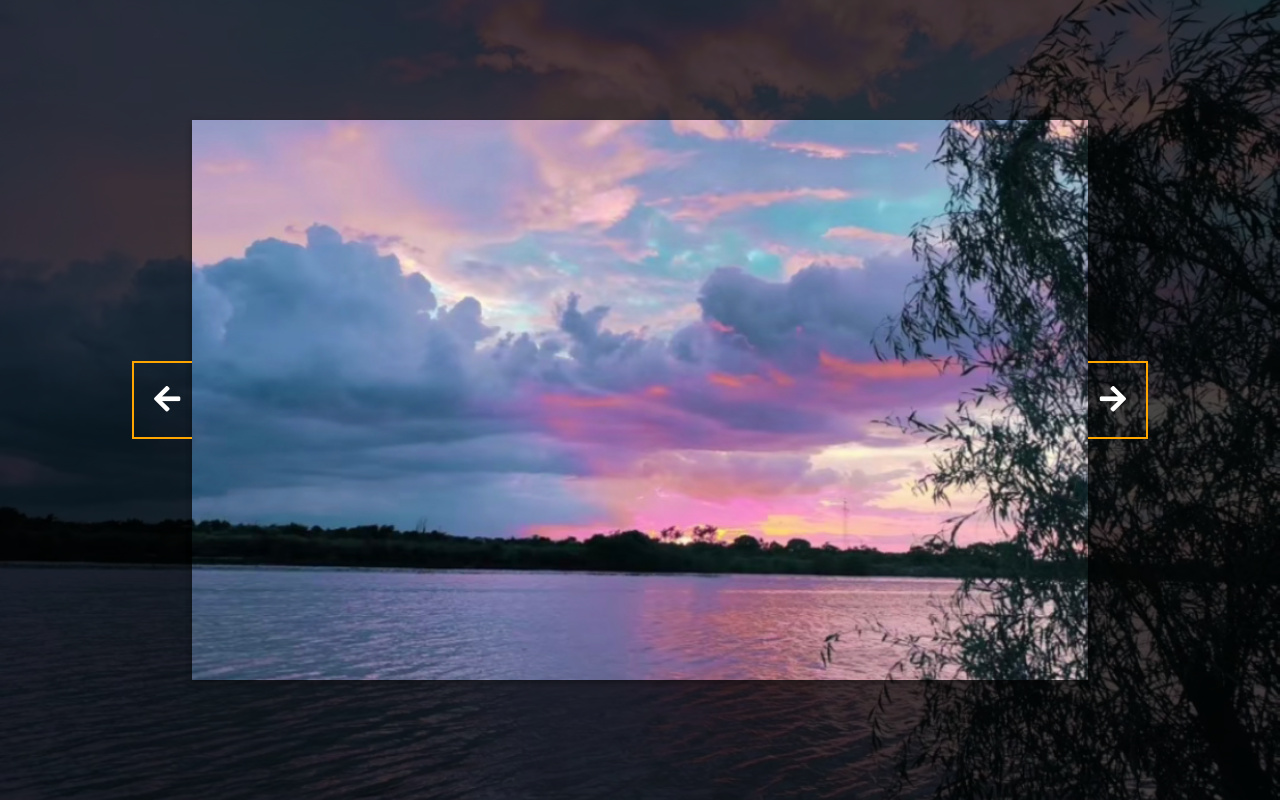
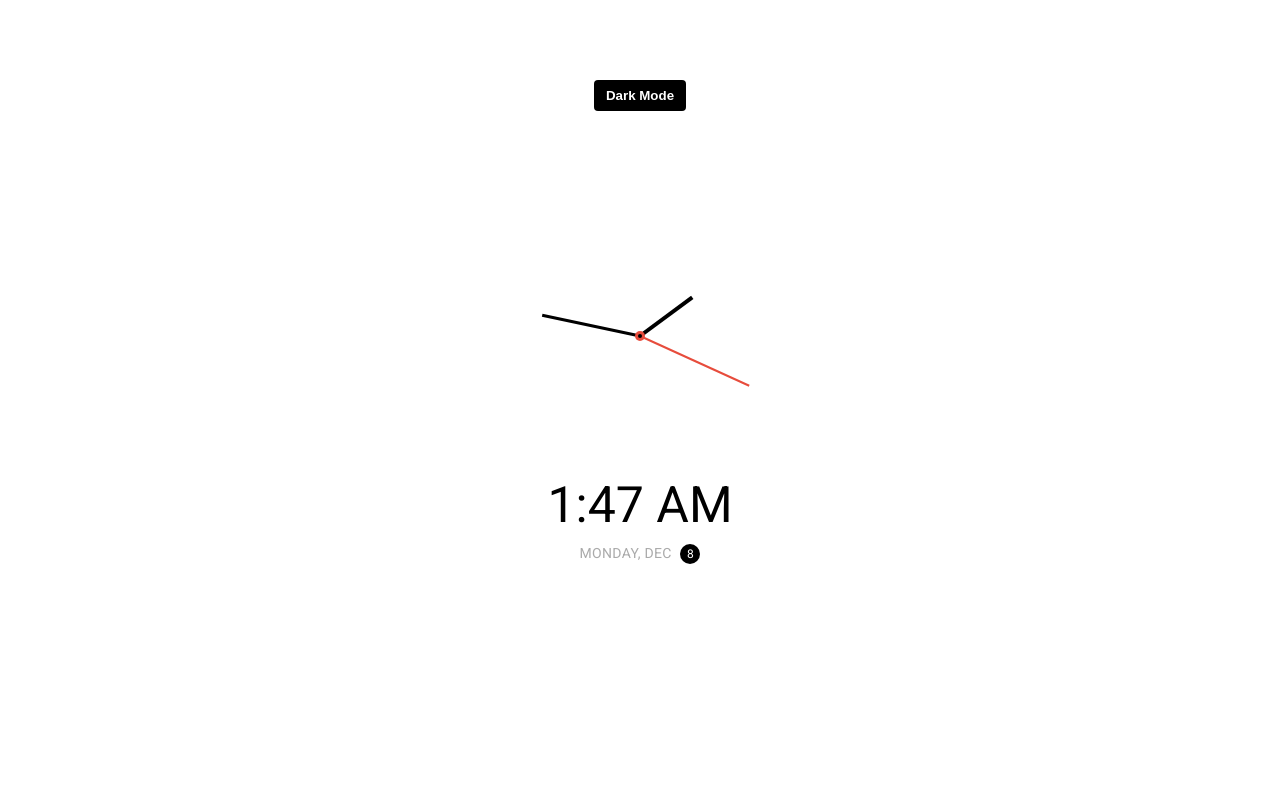
Before and after one commit to YaeZed/50-projects-vue3, a Vue app in the folder 50projects-vue3/: page / in a window 1280 px wide. Built offline with nearby package versions, Linux system fonts and the light colour scheme.

Commit message:
ThemeClock

```diff
--- a/50projects-vue3/src/App.vue
+++ b/50projects-vue3/src/App.vue
@@ -16,7 +16,8 @@
   <!-- <Followers></Followers> -->
   <!-- <DrinkingWater></DrinkingWater> -->
   <!-- <MovieApp> </MovieApp> -->
-  <BackgroundSlider></BackgroundSlider>
+  <!-- <BackgroundSlider></BackgroundSlider> -->
+  <ThemeClock></ThemeClock>
 </template>
 
 <script setup lang="ts">
@@ -38,6 +39,7 @@ import Followers from "./components/Followers.vue";
 import DrinkingWater from "./components/DrinkingWater.vue";
 import MovieApp from "./components/MovieApp.vue";
 import BackgroundSlider from "./components/BackgroundSlider.vue";
+import ThemeClock from "./components/ThemeClock.vue";
 </script>
 
 <style scoped></style>
--- /dev/null
+++ b/50projects-vue3/src/components/ThemeClock.vue
@@ -0,0 +1,304 @@
+<template>
+  <div class="theme-clock-body" :class="{ dark: !isLightMode }">
+    <button @click="toggleMode" class="btn">
+      {{ buttonText }}
+    </button>
+
+    <div class="clock-container">
+      <div class="clock">
+        <div class="needle hour" :style="{ transform: hourTransform }"></div>
+        <div
+          class="needle minute"
+          :style="{ transform: minuteTransform }"
+        ></div>
+        <div
+          class="needle second"
+          :style="{ transform: secondTransform }"
+        ></div>
+        <div class="center-point"></div>
+      </div>
+    </div>
+
+    <div class="time">
+      {{ formattedTime }}
+    </div>
+
+    <div class="date">
+      {{ days[timeState.day] }}, {{ months[timeState.month] }}
+      <span class="circle">{{ timeState.date }}</span>
+    </div>
+  </div>
+</template>
+
+<script setup lang="ts">
+import { ref, computed, reactive, onMounted, onUnmounted, watch } from "vue";
+
+// --- 1. 主题切换逻辑 ---
+const isLightMode = ref(true);
+const buttonText = computed(() =>
+  isLightMode.value ? "Dark Mode" : "Light Mode"
+);
+const toggleMode = () => (isLightMode.value = !isLightMode.value);
+
+// --- 2. 时间状态管理 ---
+const days = [
+  "Sunday",
+  "Monday",
+  "Tuesday",
+  "Wednesday",
+  "Thursday",
+  "Friday",
+  "Saturday",
+];
+const months = [
+  "Jan",
+  "Feb",
+  "Mar",
+  "Apr",
+  "May",
+  "Jun",
+  "Jul",
+  "Aug",
+  "Sep",
+  "Oct",
+  "Nov",
+  "Dec",
+];
+
+// 使用 reactive 存储当前时间的基础数值
+const timeState = reactive({
+  hour: 0,
+  minute: 0,
+  second: 0,
+  month: 0,
+  day: 0,
+  date: 0,
+});
+
+// --- 3. 核心算法：无限旋转逻辑 (解决倒转 Bug) ---
+// 记录圈数，防止角度归零导致指针反转
+const loops = reactive({
+  second: 0,
+  minute: 0,
+  hour: 0,
+});
+
+// 计算属性：时针角度 (包含分钟偏移 + 圈数累加)
+const hourTransform = computed(() => {
+  // 小时 (0-11) + 分钟占比 (0-1)
+  const hourValue = (timeState.hour % 12) + timeState.minute / 60;
+  // 基础角度 + 圈数 * 360
+  const degrees = hourValue * 30 + loops.hour * 360;
+  return `translate(-50%, -100%) rotate(${degrees}deg)`;
+});
+
+// 计算属性：分针角度
+const minuteTransform = computed(() => {
+  const degrees = timeState.minute * 6 + loops.minute * 360;
+  return `translate(-50%, -100%) rotate(${degrees}deg)`;
+});
+
+// 计算属性：秒针角度
+const secondTransform = computed(() => {
+  const degrees = timeState.second * 6 + loops.second * 360;
+  return `translate(-50%, -100%) rotate(${degrees}deg)`;
+});
+
+// --- 4. 时间更新与圈数监听 ---
+const updateTime = () => {
+  const time = new Date();
+  timeState.month = time.getMonth();
+  timeState.day = time.getDay();
+  timeState.date = time.getDate();
+
+  // 更新时分秒
+  timeState.hour = time.getHours();
+  timeState.minute = time.getMinutes();
+  timeState.second = time.getSeconds();
+};
+
+// 监听器：当时间从 59->0 或 11->0 时，圈数加 1
+// 必须监听 getter 函数 () => timeState.x
+watch(
+  () => timeState.second,
+  (newVal, oldVal) => {
+    if (oldVal === 59 && newVal === 0) loops.second++;
+  }
+);
+watch(
+  () => timeState.minute,
+  (newVal, oldVal) => {
+    if (oldVal === 59 && newVal === 0) loops.minute++;
+  }
+);
+watch(
+  () => timeState.hour,
+  (newVal, oldVal) => {
+    // 处理 12小时制的回环 (11 -> 12/0)
+    // 注意：getHours 返回 0-23，我们主要关心 % 12 的变化
+    const oldH = oldVal % 12;
+    const newH = newVal % 12;
+    if (oldH === 11 && newH === 0) loops.hour++;
+  }
+);
+
+// --- 5. 辅助显示 ---
+const formattedTime = computed(() => {
+  const h = timeState.hour;
+  const m = timeState.minute;
+  const ampm = h >= 12 ? "PM" : "AM";
+  const displayHour = h % 12 || 12;
+  const displayMinute = m < 10 ? `0${m}` : m;
+  return `${displayHour}:${displayMinute} ${ampm}`;
+});
+
+// --- 6. 生命周期 ---
+let intervalId: number;
+onMounted(() => {
+  updateTime(); // 立即执行一次
+  intervalId = setInterval(updateTime, 1000);
+});
+onUnmounted(() => {
+  clearInterval(intervalId);
+});
+</script>
+
+<style scoped>
+@import url("https://fonts.googleapis.com/css2?family=Roboto:wght@400;700&display=swap");
+
+/* 全局变量定义 */
+.theme-clock-body {
+  /* 亮色模式变量 */
+  --primary-color: #000;
+  --secondary-color: #fff;
+  --needle-color: #000; /* 针的颜色 */
+  --second-hand-color: #e74c3c; /* 秒针颜色 */
+
+  font-family: "Roboto", sans-serif;
+  background-color: var(--secondary-color);
+  color: var(--primary-color);
+  height: 100vh;
+  display: flex;
+  flex-direction: column;
+  align-items: center;
+  justify-content: center;
+  transition: background-color 0.5s ease, color 0.5s ease;
+  overflow: hidden;
+}
+
+/* 深色模式变量重写 */
+.theme-clock-body.dark {
+  --primary-color: #fff;
+  --secondary-color: #111; /* 稍微浅一点的黑，更有质感 */
+  --needle-color: #fff;
+}
+
+/* 按钮样式 */
+.btn {
+  cursor: pointer;
+  background-color: var(--primary-color);
+  color: var(--secondary-color);
+  border: 0;
+  padding: 8px 12px;
+  border-radius: 4px;
+  position: absolute;
+  top: 80px;
+  font-weight: bold;
+  transition: transform 0.1s ease;
+}
+.btn:active {
+  transform: scale(0.95);
+}
+
+/* 时钟盘面 */
+.clock {
+  position: relative;
+  width: 200px;
+  height: 200px;
+}
+
+/* 指针通用样式 */
+.needle {
+  position: absolute;
+  top: 50%;
+  left: 50%;
+  width: 3px;
+  background-color: var(--needle-color);
+  transform-origin: bottom center;
+  transition: transform 0.5s ease-in-out;
+}
+
+.needle.hour {
+  height: 65px;
+  width: 4px; /* 时针粗一点 */
+}
+
+.needle.minute {
+  height: 100px;
+  width: 3px;
+}
+
+.needle.second {
+  height: 120px;
+  background-color: var(--second-hand-color);
+  width: 2px; /* 秒针细一点 */
+  z-index: 10; /* 秒针在最上面 */
+}
+
+/* 中心圆点 */
+.center-point {
+  background-color: var(--second-hand-color);
+  width: 10px;
+  height: 10px;
+  position: absolute;
+  top: 50%;
+  left: 50%;
+  transform: translate(-50%, -50%);
+  border-radius: 50%;
+  z-index: 11;
+}
+
+.center-point::after {
+  content: "";
+  background-color: var(--needle-color);
+  width: 4px;
+  height: 4px;
+  position: absolute;
+  top: 50%;
+  left: 50%;
+  transform: translate(-50%, -50%);
+  border-radius: 50%;
+}
+
+/* 数字时间 */
+.time {
+  font-size: 50px;
+  margin-top: 40px;
+  font-weight: 300;
+}
+
+/* 日期 */
+.date {
+  color: #aaa; /* 日期文字保持灰色 */
+  font-size: 14px;
+  letter-spacing: 0.3px;
+  text-transform: uppercase;
+  margin-top: 10px;
+}
+
+/* 日期圆圈 */
+.circle {
+  background-color: var(--primary-color);
+  color: var(--secondary-color);
+  width: 20px;
+  height: 20px;
+  /* inline-flex 是为了既要它跟在月份后面不换行，又要利用 Flexbox 把里面的数字弄到正中间。 */
+  display: inline-flex;
+  align-items: center;
+  justify-content: center;
+  border-radius: 50%;
+  font-size: 12px;
+  margin-left: 5px;
+  transition: all 0.5s ease;
+}
+</style>
```
